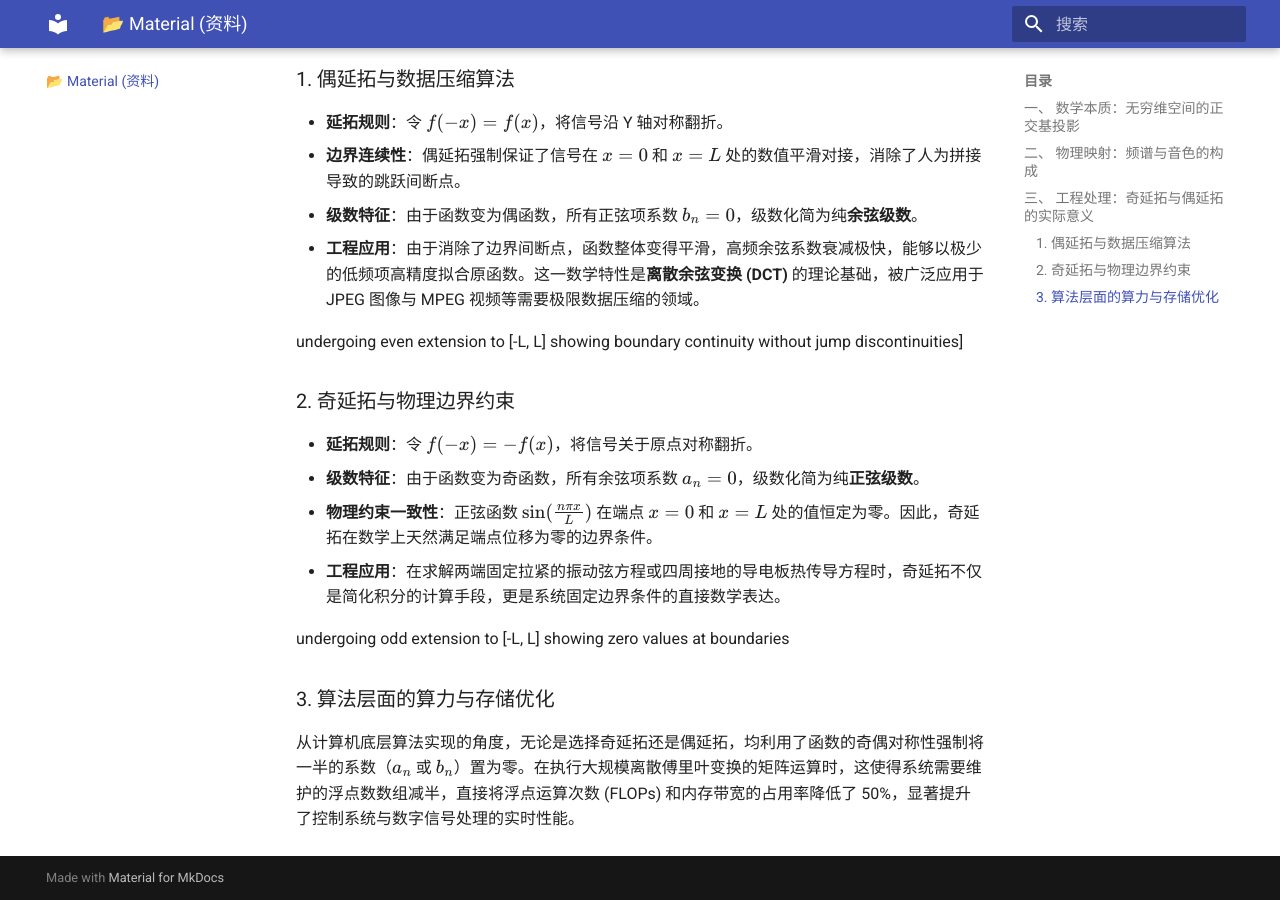
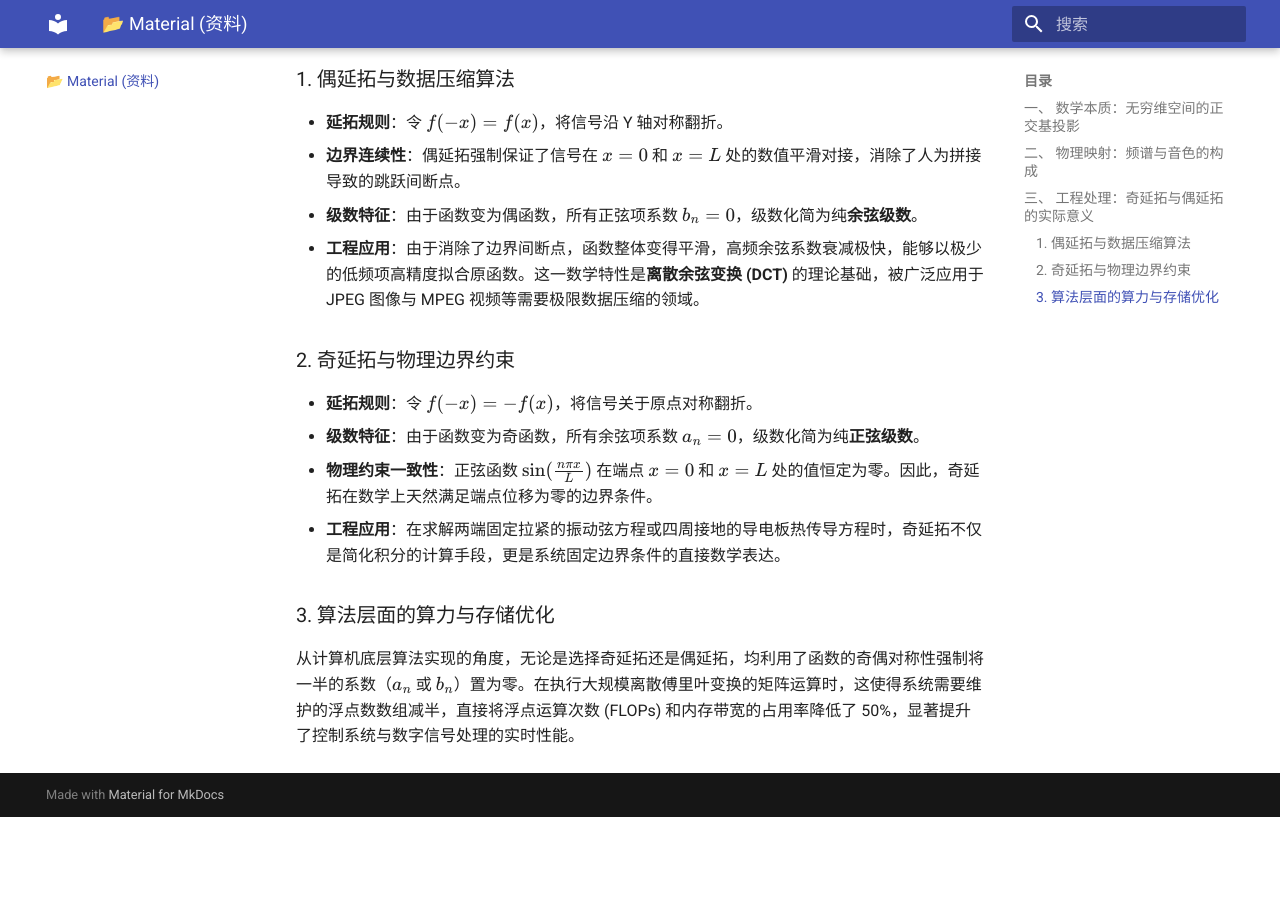
Before and after one commit to umi0924/fourier-series, an MkDocs documentation site: the page built from docs/material.md, in a window 1280 px wide and 900 px high, scrolled down 1597 px. Built offline with MkDocs 1.6.1 and Material for MkDocs 9.7.7, drawn with Linux system fonts in a browser that asks for light colours; after the commit the page ends 2414 px from its top, so only the background shows below that.

Commit message:
fourth fix

```diff
--- a/docs/material.md
+++ b/docs/material.md
@@ -59,7 +59,7 @@ $$f(t) = \frac{a_0}{2} + \sum_{n=1}^{\infty} \left( a_n \cos(nt) + b_n \sin(nt)
 * **级数特征**：由于函数变为偶函数，所有正弦项系数 $b_n = 0$，级数化简为纯**余弦级数**。
 * **工程应用**：由于消除了边界间断点，函数整体变得平滑，高频余弦系数衰减极快，能够以极少的低频项高精度拟合原函数。这一数学特性是**离散余弦变换 (DCT)** 的理论基础，被广泛应用于 JPEG 图像与 MPEG 视频等需要极限数据压缩的领域。
 
- undergoing even extension to [-L, L] showing boundary continuity without jump discontinuities]
+
 
 ### 2. 奇延拓与物理边界约束
 * **延拓规则**：令 $f(-x) = -f(x)$，将信号关于原点对称翻折。
@@ -67,7 +67,7 @@ $$f(t) = \frac{a_0}{2} + \sum_{n=1}^{\infty} \left( a_n \cos(nt) + b_n \sin(nt)
 * **物理约束一致性**：正弦函数 $\sin(\frac{n\pi x}{L})$ 在端点 $x=0$ 和 $x=L$ 处的值恒定为零。因此，奇延拓在数学上天然满足端点位移为零的边界条件。
 * **工程应用**：在求解两端固定拉紧的振动弦方程或四周接地的导电板热传导方程时，奇延拓不仅是简化积分的计算手段，更是系统固定边界条件的直接数学表达。
 
- undergoing odd extension to [-L, L] showing zero values at boundaries
+
 
 ### 3. 算法层面的算力与存储优化
 从计算机底层算法实现的角度，无论是选择奇延拓还是偶延拓，均利用了函数的奇偶对称性强制将一半的系数（$a_n$ 或 $b_n$）置为零。在执行大规模离散傅里叶变换的矩阵运算时，这使得系统需要维护的浮点数数组减半，直接将浮点运算次数 (FLOPs) 和内存带宽的占用率降低了 50%，显著提升了控制系统与数字信号处理的实时性能。
```
